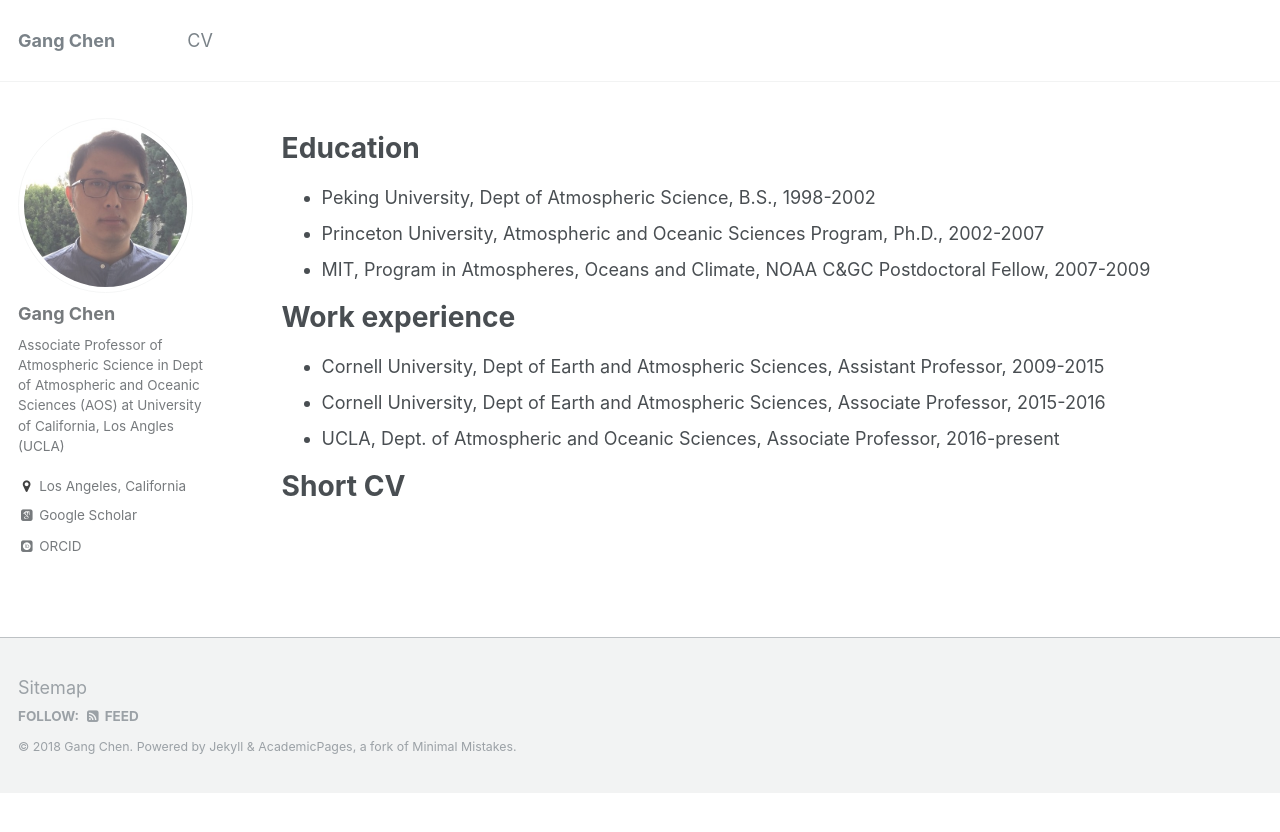
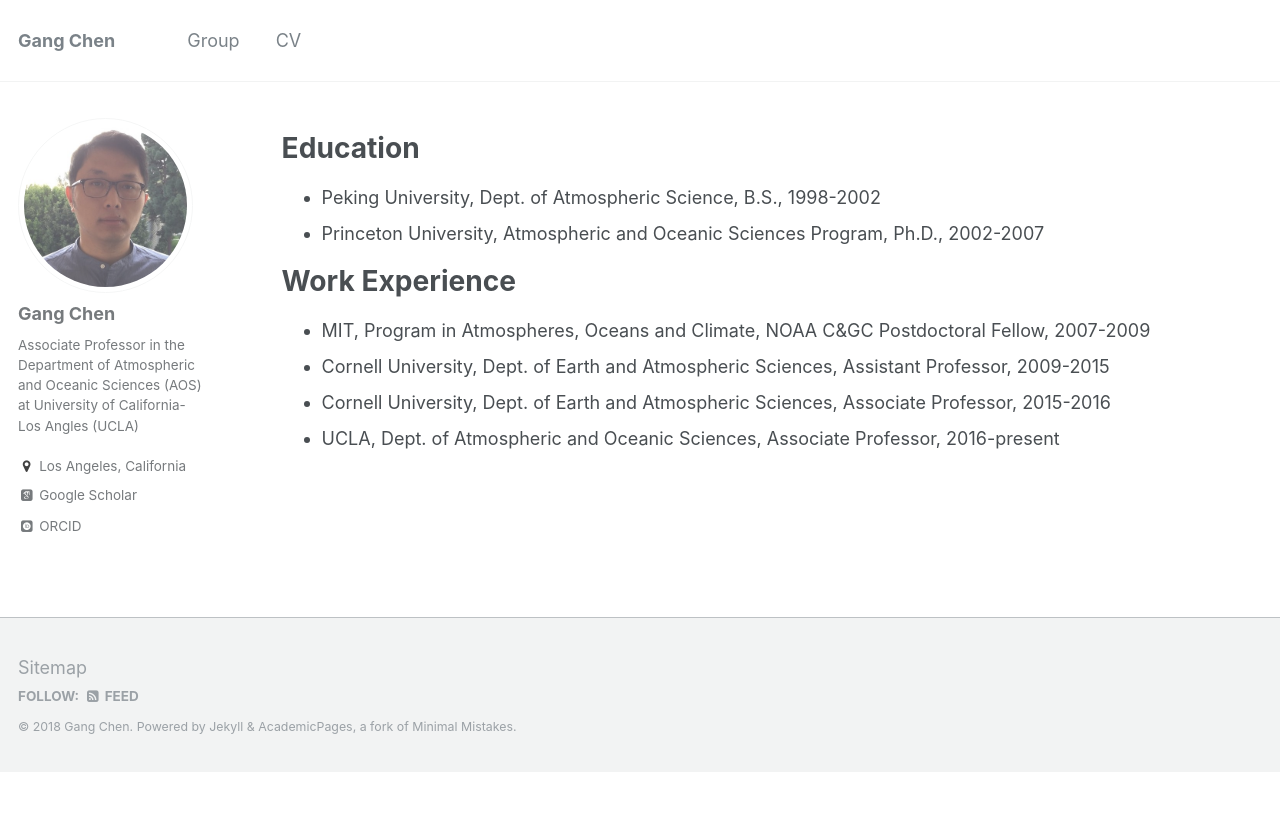
Before and after one commit to gchenpu/gchenpu.github.io, a Jekyll site: the page built from _pages/cv.md, in a window 1280 px wide. Shown: the top 832 px of the page. Built offline with Jekyll 4.4.1, drawn with Linux system fonts in a browser that asks for light colours; some web fonts are replaced; comment, search, counter and statistics services are not loaded.

Commit message:
Added group member page

```diff
--- a/_config.yml
+++ b/_config.yml
@@ -10,11 +10,11 @@
 title                    : "Gang Chen"
 title_separator          : "-"
 name                     : &name "Gang Chen"
-description              : &description "Associate Professor of Atmospheric Science at University of California-Los Angles (UCLA)"
+description              : &description "Associate Professor in the Department of Atmospheric and Oceanic Sciences (AOS) at University of California-Los Angles (UCLA)"
 url                      : https://gchenpu.github.io # the base hostname & protocol for your site e.g. "https://mmistakes.github.io"
 baseurl                  : "" # the subpath of your site, e.g. "/blog"
 repository               : "gchenpu.github.io"
-teaser                   : jet_stream_nasa.jpg # filename of teaser fallback teaser image placed in /images/, .e.g. "500x300.png"
+teaser                   : "jet_stream_nasa.jpg" # filename of teaser fallback teaser image placed in /images/, .e.g. "500x300.png"
 breadcrumbs              : false # true, false (default)
 words_per_minute         : 160
 read_more                : "disabled" # if enabled, adds "Read more" links to excerpts
@@ -80,7 +80,7 @@
 author:
   name             : "Gang Chen"
   avatar           : "profile.jpg"
-  bio              : "Associate Professor of Atmospheric Science in Dept of Atmospheric and Oceanic Sciences (AOS) at University of California, Los Angles (UCLA)"
+  bio              : "Associate Professor in the Department of Atmospheric and Oceanic Sciences (AOS) at University of California-Los Angles (UCLA)"
   location         : "Los Angeles, California"
   employer         :
   googlescholar    : "https://scholar.google.com/citations?user=pqYiwgQAAAAJ&hl=en"
@@ -98,7 +98,7 @@
   instagram        :
   lastfm           :
   linkedin         :
-  orcid            : "http://orcid.org/yourorcidurl"
+  orcid            :   https://orcid.org/0000-0003-4934-1909  # "http://orcid.org/yourorcidurl"
   pinterest        :
   soundcloud       :
   stackoverflow    : # http://stackoverflow.com/users/123456/username
--- a/_data/navigation.yml
+++ b/_data/navigation.yml
@@ -15,6 +15,9 @@
 #  - title: "Blog Posts"
 #    url: /year-archive/
 
+  - title: "Group"
+    url: /group/
+
   - title: "CV"
     url: /cv/
 
--- a/_pages/cv.md
+++ b/_pages/cv.md
@@ -11,15 +11,12 @@
 
 Education
 ======
-* Peking University, Dept of Atmospheric Science, B.S., 1998-2002
+* Peking University, Dept. of Atmospheric Science, B.S., 1998-2002
 * Princeton University, Atmospheric and Oceanic Sciences Program, Ph.D., 2002-2007
+
+Work Experience
+======
 * MIT, Program in Atmospheres, Oceans and Climate, NOAA C&GC Postdoctoral Fellow, 2007-2009
-
-Work experience
-======
-* Cornell University, Dept of Earth and Atmospheric Sciences, Assistant Professor, 2009-2015
-* Cornell University, Dept of Earth and Atmospheric Sciences, Associate Professor, 2015-2016
+* Cornell University, Dept. of Earth and Atmospheric Sciences, Assistant Professor, 2009-2015
+* Cornell University, Dept. of Earth and Atmospheric Sciences, Associate Professor, 2015-2016
 * UCLA, Dept. of Atmospheric and Oceanic Sciences, Associate Professor, 2016-present
-
-Short CV
-======
```
Also changed, not shown: _pages/group.html (added, +51 -0 lines), images/GChen.jpg (added), images/JNorris.png (added), 1 other file.
